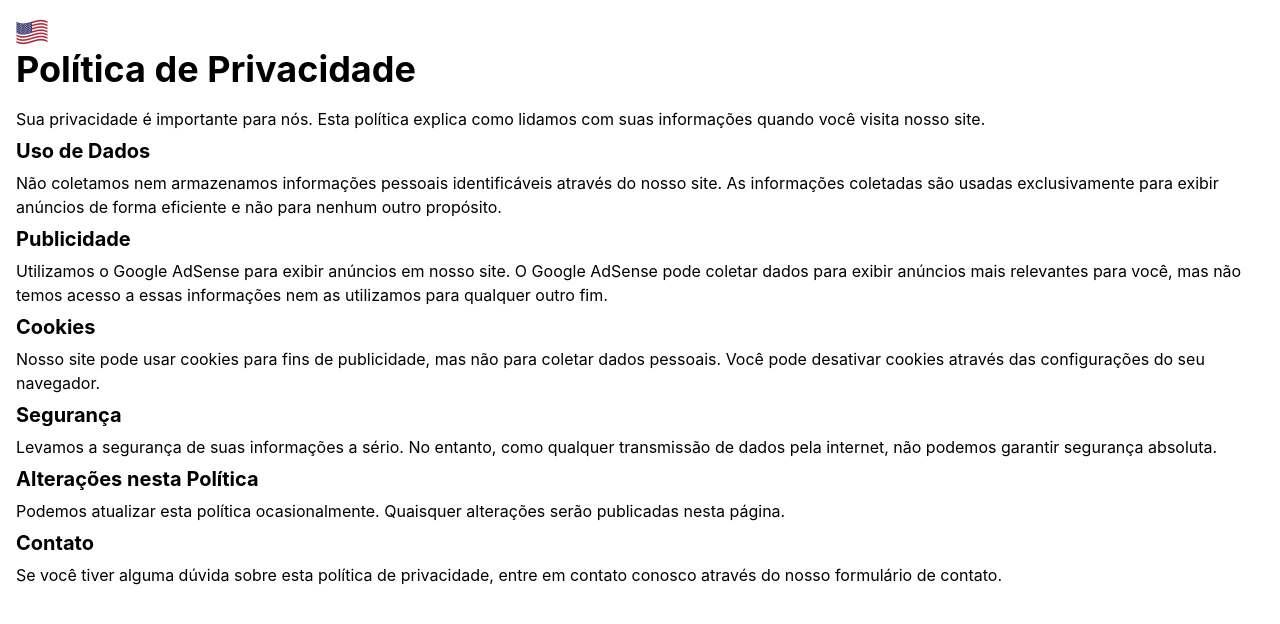
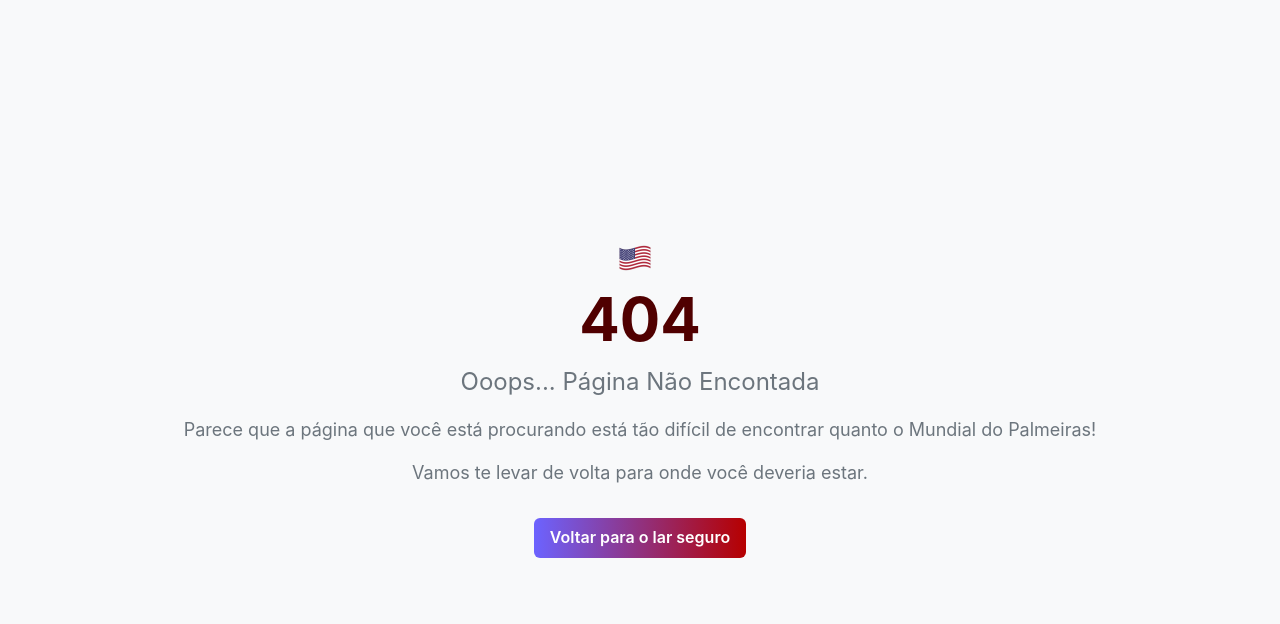
Before and after one commit to gabrielhilins/Portfolio, a React (Vite) app: page /privacy-policy in a window 1280 px wide. Shown: the top 624 px of the page. Built offline with nearby package versions, Linux system fonts and the light colour scheme.

Commit message:
corrigindo erro router pt2

```diff
--- a/src/App.jsx
+++ b/src/App.jsx
@@ -6,7 +6,7 @@
 import Certificates from './pages/Certificates';
 import Experiences from './pages/Experiences';
 import Pag404 from './pages/Pag404';
-import PrivacyPolicy from "./pages/PrivacyPolicy.jsx";
+import PrivacyPolicy from "./pages/PrivacyPolicy";
 import Talk from "./pages/Talk";
 import useColorModeBasedOnTime from './components/ColorModeBasedOnTime.jsx'
 import './App.css'
@@ -25,7 +25,7 @@
             <Route path='/certificates' element={<Certificates />} />
             <Route path='/experiences' element={<Experiences />} />
             <Route path='/talk' element={<Talk />} />
-            <Route path="/privacy-policy" element={<PrivacyPolicy />} />
+            <Route path="/privacypolicy" element={<PrivacyPolicy />} />
             <Route path='*' element={<Pag404 />} />
         </Routes>
 
```
